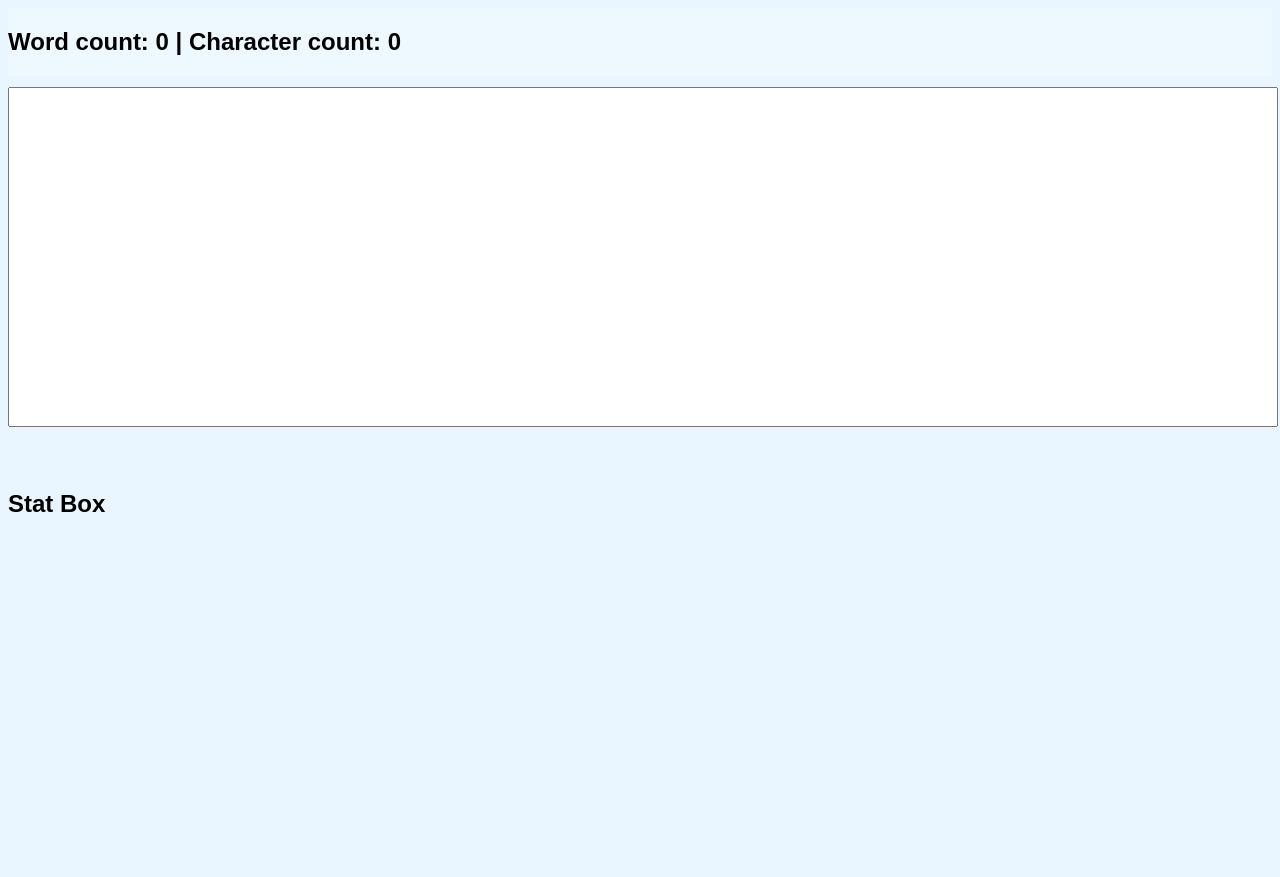
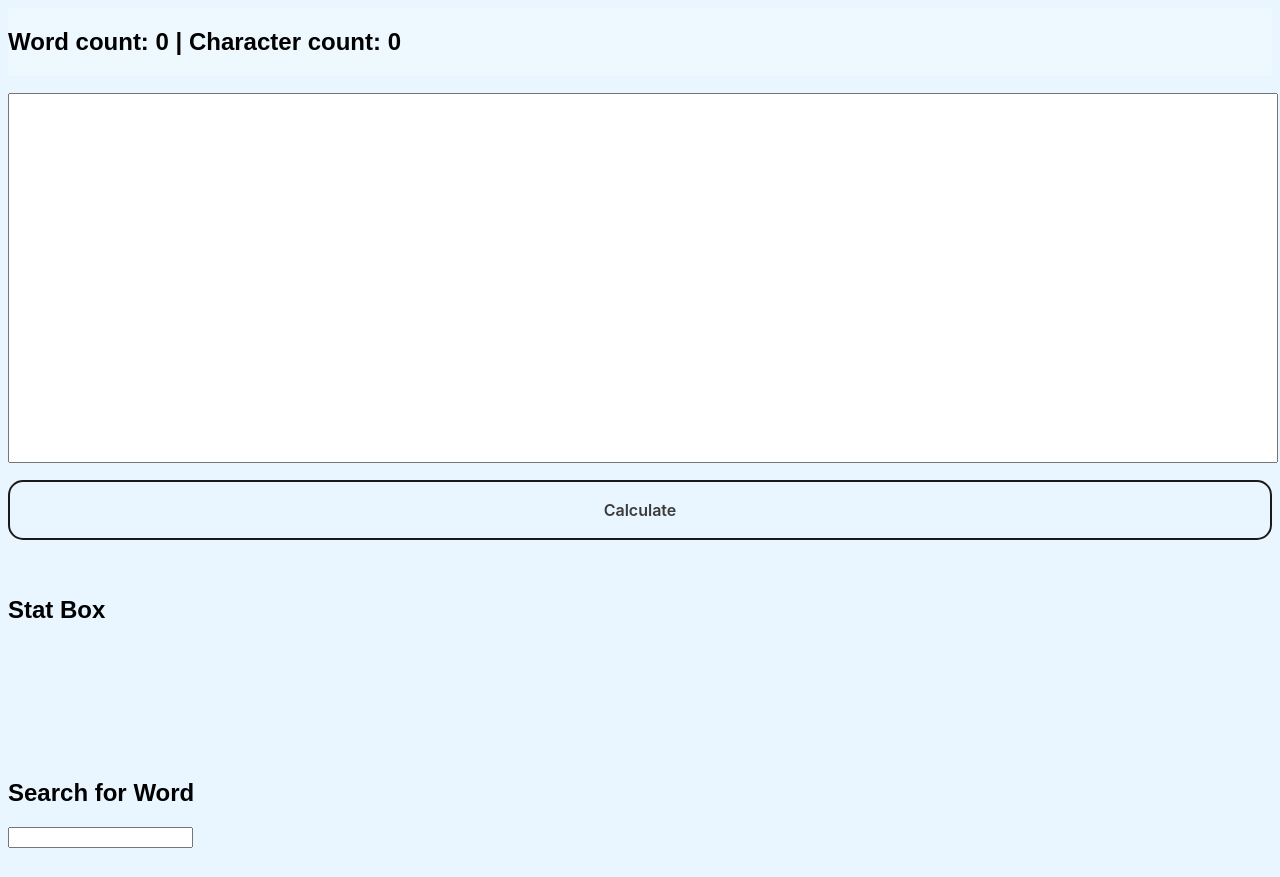
Before and after one commit to wcarpenter98/word_counter, a plain HTML site: page index.html in a window 1280 px wide. Before the commit the page ends 800 px from the top, so only its background shows below. Drawn offline with nearby package versions, Linux system fonts and the light colour scheme; a web font is replaced by a local one.

Commit message:
added search functionality; styling changes

```diff
--- a/app.js
+++ b/app.js
@@ -17,10 +17,10 @@ function myFunction() {
   var wordSet = new Set(arrayOfWordsNoSpaces);
   var arrayOfWordsNoRepeats = Array.from(wordSet);
 
-
   getWordCount(arrayOfWordsNoSpaces);
   getCharacterCount(arrayOfWordsNoSpaces);
   getStats(arrayOfWordsNoSpaces, arrayOfWordsNoRepeats);
+  getSearch();
   return arrayOfWordsNoSpaces;
 }
 
@@ -85,7 +85,6 @@ function getStats(totalWordArray, totalWordArrayNoRepeats){
     }
     else{
       var wordList = [];
-      //TODO: CHECK WHERE THESE EMPTY KEYS ARE COMING FROM, THIS IS A PATCHY FIX BELOW WITH THE IF STATEMENT
       if(key != '' && key != " "){
         wordList.push(key);
         frequencyMap.set(value, wordList);
@@ -121,7 +120,7 @@ function getStats(totalWordArray, totalWordArrayNoRepeats){
         console.log(totalWordArray.length);
         console.log(totalWordArray);
         currentWord = currentWord + " (" + i + " occurences) (" + percentage.toFixed(3) + "% of total words)";
-        detailedStatsList.push(currentWord)
+        detailedStatsList.push(currentWord);
       }
     }
   }
@@ -132,13 +131,12 @@ function getStats(totalWordArray, totalWordArrayNoRepeats){
   //create a string to put inside of the stats text box
   var statsTextString = "";
   for(var i = 0; i < detailedStatsList.length; i++){
-    statsTextString += detailedStatsList[i] + "\n" + "\n"
+    statsTextString += detailedStatsList[i] + "\n" + "\n";
   }
 
+  document.getElementById("theStats").innerText = statsTextString;
+  console.log(frequencyMap);
 
-  //TODO: do this with a new element below.
-  document.getElementById("theStats").innerText = statsTextString;
-  console.log(frequencyMap)
 
 }
 
@@ -151,3 +149,33 @@ function doesWordEndInSpecialCharacter(word){
     return false;
   }
 }
+
+
+
+function getSearch(){
+    //calculate the search after we have derived the stats list above
+    let keyword = document.querySelector("#searchElement").value;
+    let entireStatDetails = document.getElementById("theStats").innerText;
+
+    let entireStatsArray = entireStatDetails.split(/\n/g);
+    let searchKeyword = keyword.trim();
+    console.log("---------------------------------")
+    console.log(entireStatDetails);
+    console.log(entireStatsArray);
+    //find the entry that relates to the keyword requested
+    for(let i = 0; i < entireStatsArray.length; i++){
+      if(entireStatsArray[i].length != 0){
+        //split the words up to compare them
+        let statsSplit = entireStatsArray[i].split(" ");
+        let currentWord = statsSplit[0].trim();
+        if(currentWord == searchKeyword){
+          document.getElementById("searchResults").innerText = entireStatsArray[i];
+          break;
+        }
+        else{
+          //did not match a keyword, therefore display empty string
+          document.getElementById("searchResults").innerText = "";
+        }
+      }
+    }
+}
--- a/index.html
+++ b/index.html
@@ -15,14 +15,20 @@
 <body>
   <div id="gridWrap">
     <div class="pageElement" id="topInfoBox">
-      <h2>Word count: <span id="wordCount">0</span> | Character count: <span id="characterCount">0</span></h2>
+      <h2 class="topText">Word count: <span id="wordCount">0</span> | Character count: <span id="characterCount">0</span></h2>
     </div>
     <div class="pageElement" id="textBox">
-      <textarea id="textArea" oninput="myFunction()""></textarea>
+      <textarea id="textArea"></textarea>
+      <button type="button" onclick="myFunction()" class="button-28">Calculate</button>
     </div>
     <div class="pageElement" id="statsBox">
       <h2>Stat Box</h2>
       <h4 id="theStats"></h4>
+    </div>
+    <div class="pageElement" id="searchBox">
+      <h2>Search for Word</h2>
+      <input type="text" id="searchElement" oninput="getSearch()">
+      <h4 id="searchResults"></h4>
     </div>
 
   <script src="app.js"></script>
--- a/styles.css
+++ b/styles.css
@@ -49,10 +49,49 @@ body{
 .pageElement{
   word-break: break-all;
 }
+.topText{
+  word-break: break-word;
+}
 
 #statsBox{
-  margin-top: 4%;
+  margin-top: 8%;
 }
 #searchBox{
-  margin-top: 4%;
+  margin-top: 6%;
 }
+
+
+
+
+
+
+/* a button styling i found online */
+.button-28 {
+  appearance: none;
+  background-color: transparent;
+  border: 2px solid #1A1A1A;
+  border-radius: 15px;
+  box-sizing: border-box;
+  color: #3B3B3B;
+  cursor: pointer;
+  display: inline-block;
+  font-family: Roobert,-apple-system,BlinkMacSystemFont,"Segoe UI",Helvetica,Arial,sans-serif,"Apple Color Emoji","Segoe UI Emoji","Segoe UI Symbol";
+  font-size: 16px;
+  font-weight: 600;
+  line-height: normal;
+  margin-top: 1%;
+  min-height: 60px;
+  min-width: 0;
+  outline: none;
+  padding: 16px 24px;
+  text-align: center;
+  text-decoration: none;
+  transition: all 300ms cubic-bezier(.23, 1, 0.32, 1);
+  width: 100%;
+}
+
+.button-28:hover {
+  color: #fff;
+  background-color: #1A1A1A;
+  box-shadow: rgba(0, 0, 0, 0.25) 0 8px 15px;
+}
```
